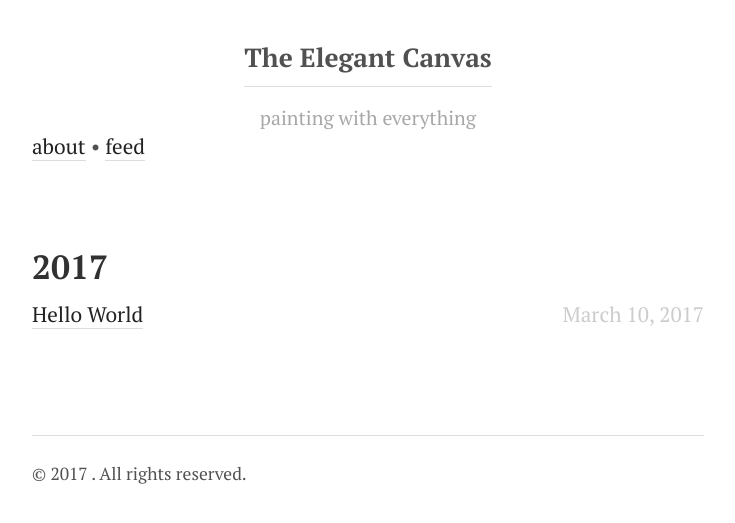
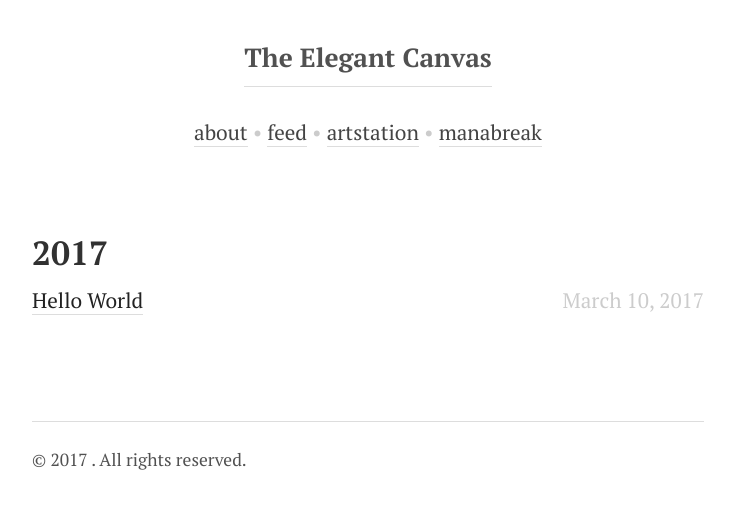
Before and after one commit to AndraChan/andrachan.github.io, a Jekyll site: the page built from index.html, in a window 1280 px wide. Shown: the top 523 px of the page, without its empty margins (272-1007 px from the left). Built offline with Jekyll 4.4.1, drawn with Linux system fonts in a browser that asks for light colours; the list of posts is cut into pages by our own code.

Commit message:
Cosmetic updates

```diff
--- a/_layouts/default.html
+++ b/_layouts/default.html
@@ -9,12 +9,14 @@
     <header class="masthead">
         <h3 class="masthead-title">
             <a href="{{ site.baseurl }}/" title="Home">{{ site.title }}</a>
-            <small>{{ site.tagline }}</small>
+            <!-- <small>{{ site.tagline }}</small> -->
         </h3>
-        <span class="navigation">
+        <div class="navigation">
             <a href="/about">about</a>
             <span class="separator">&bullet;</span> <a href="feed:{{ site.url }}{{ site.baseurl }}/atom.xml">feed</a>
-        </span>
+            <span class="separator">&bullet;</span> <a href="https://www.artstation.com">artstation</a>
+            <span class="separator">&bullet;</span> <a href="http://www.manabreakstudios.com">manabreak</a>
+        </div>
 
     </header>
 
--- a/_sass/_masthead.scss
+++ b/_sass/_masthead.scss
@@ -6,6 +6,17 @@
   padding-top: 1rem;
   padding-bottom: 1rem;
   margin-bottom: 3rem;
+
+  .navigation {
+    margin-top: 2rem;
+    text-align: center;
+    color: #ccc;
+  }
+
+  .navigation a {
+    color: #444;
+    text-decoration: none;
+  }
 }
 
 .masthead-title {
```
